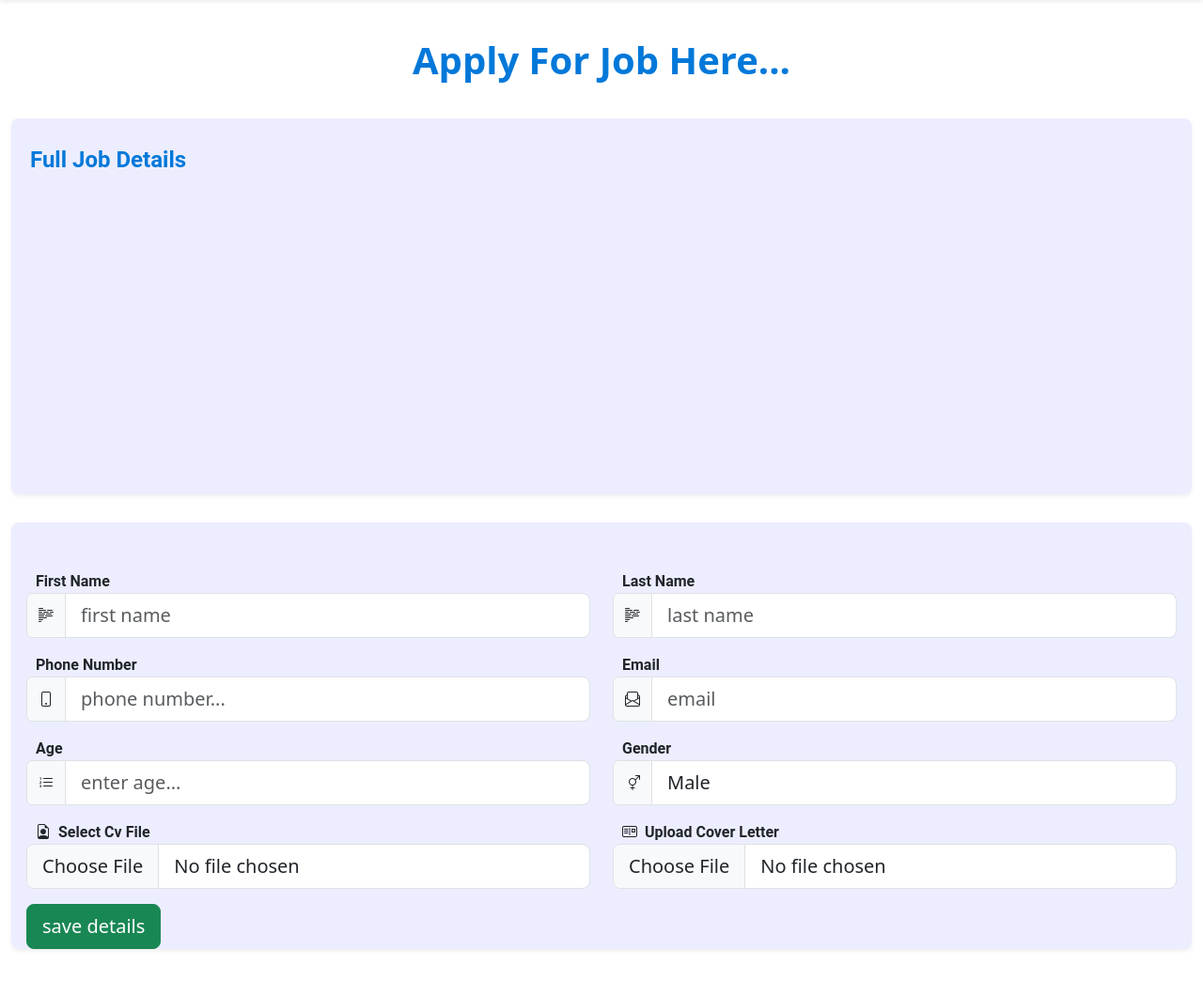
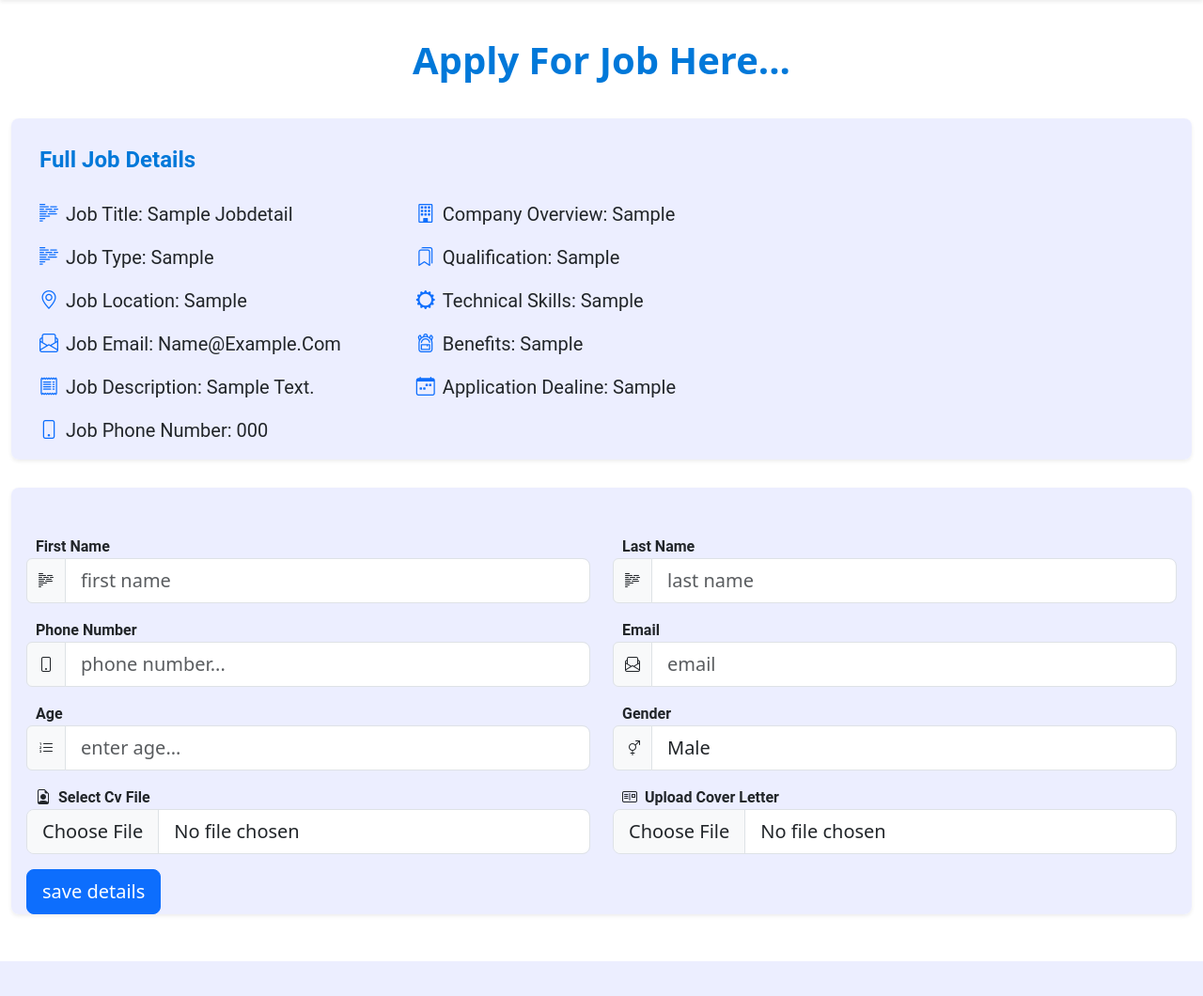
Before and after one commit to martin265/SmartWayConstruction, a PHP site: page /applicant_apply_job.php?job_id=1 in a window 1280 px wide. Shown: the part 70-1130 px from the top of the page at 94% size. After the commit the page ends 1093 px from the top, so only its background shows below. Run offline with PHP 8.4, Linux system fonts and the light colour scheme; tables that the repository leaves empty or names only in its code hold one stand-in row (values such as "Sample post").

Commit message:
still in progress

```diff
--- a/Styles/main.css
+++ b/Styles/main.css
@@ -129,12 +129,12 @@ body {
     margin-top: 30px;
     border-radius: 8px;
     margin-bottom: 20px;
-    height: 400px;
+    height: auto;
 }
 
 .full-job-details-page .full-job-details-title h1 {
     padding-top: 30px;
-    padding-left: 20px;
+    padding-left: 30px;
     font-size: 24px;
     font-family: 'Manrope', sans-serif;
     font-family: 'Roboto', sans-serif;
@@ -142,3 +142,43 @@ body {
     color: #0078D9;
     font-weight: bolder;
 }
+
+.job-details-panel {
+    display: flex;
+    flex-flow: row wrap;
+    justify-content: flex-start;
+}
+
+.job-detail {
+    margin-left: 30px;
+    margin-top: 20px;
+}
+.job-detail p {
+    font-size: 20px;
+    font-family: 'Manrope', sans-serif;
+    font-family: 'Roboto', sans-serif;
+    text-transform: capitalize;
+}
+
+.job-detail-2 {
+    margin-left: 80px;
+    margin-top: 20px;
+}
+
+.job-detail-2 p {
+    font-size: 20px;
+    font-family: 'Manrope', sans-serif;
+    font-family: 'Roboto', sans-serif;
+    text-transform: capitalize;
+}
+
+@media only screen and (max-width: 768px) {
+    .job-detail-2 {
+        margin-left: 10px;
+        margin-top: 20px;
+    }
+    .job-detail {
+        margin-left: 10px;
+        margin-top: 20px;
+    }
+}
--- a/applicant_apply_job.php
+++ b/applicant_apply_job.php
@@ -248,6 +248,34 @@ if ($_SERVER["REQUEST_METHOD"] == "POST") {
                     <div class="full-job-details-title">
                         <h1>full job details</h1>
                     </div>
+
+                   <div class="job-details-panel">
+                        <div class="job-detail">
+                            <?php if($all_results):?>
+                                <div class="all-job-details">
+                                    <p><span><i class="bi bi-body-text me-2 text-primary"></i></span>job title: <?php echo($all_results["job_title"]); ?></p>
+                                    <p><span><i class="bi bi-body-text me-2 text-primary"></i></span>job type: <?php echo($all_results["job_type"]); ?></p>
+                                    <p><span><i class="bi bi-geo-alt me-2 text-primary"></i></span>job location: <?php echo($all_results["job_location"]); ?></p>
+                                    <p><span><i class="bi bi-envelope-paper me-2 text-primary"></i></span>job email: <?php echo($all_results["email"]); ?></p>
+                                    <p><span><i class="bi bi-receipt me-2 text-primary"></i></span>job description: <?php echo($all_results["job_description"]); ?></p>
+                                    <p><span><i class="bi bi-phone me-2 text-primary"></i></span>job phone number: <?php echo($all_results["query_phone_number"]); ?></p>
+                                </div>
+                            <?php endif;?>
+                        </div>
+
+                        <div class="job-detail-2">
+                            <?php if($all_results):?>
+                                <div class="all-job-details">
+                                    <p><span><i class="bi bi-building me-2 text-primary"></i></span>company overview: <?php echo($all_results["company_overview"]); ?></p>
+                                    <p><span><i class="bi bi-bookmarks me-2 text-primary"></i></span>qualification: <?php echo($all_results["qualification"]); ?></p>
+                                    <p><span><i class="bi bi-gear-wide me-2 text-primary"></i></span>technical skills: <?php echo($all_results["technical_skills"]); ?></p>
+                                    <p><span><i class="bi bi-backpack3 me-2 text-primary"></i></span>benefits: <?php echo($all_results["benefits"]); ?></p>
+                                    <p><span><i class="bi bi-calendar-week me-2 text-primary"></i></span>application dealine: <?php echo($all_results["application_deadline"]); ?></p>
+
+                                </div>
+                            <?php endif;?>
+                        </div>
+                   </div>
                 </div>
                 <!-- =============== the other section will be here -->
                 <div class="job-application-page shadow-sm">
@@ -365,7 +393,7 @@ if ($_SERVER["REQUEST_METHOD"] == "POST") {
 
                         <!-- =============== the section for the form here =========== -->
                         <input type="hidden" name="id_to_insert" value="<?php echo($all_results["job_id"]); ?>">
-                        <input type="submit" name="save_details" class="btn btn-success btn-lg mt-3 ms-3" value="save details">
+                        <input type="submit" name="save_details" class="btn btn-primary btn-lg mt-3 ms-3" value="save details">
                     </form>
                 </div>
             </div>
```
